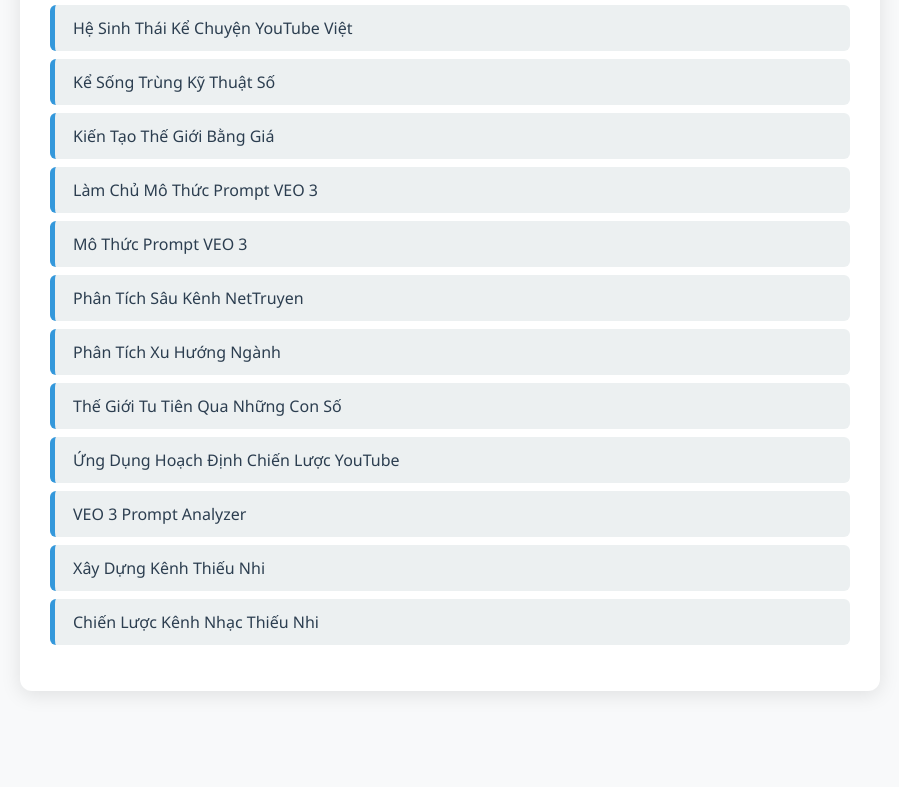
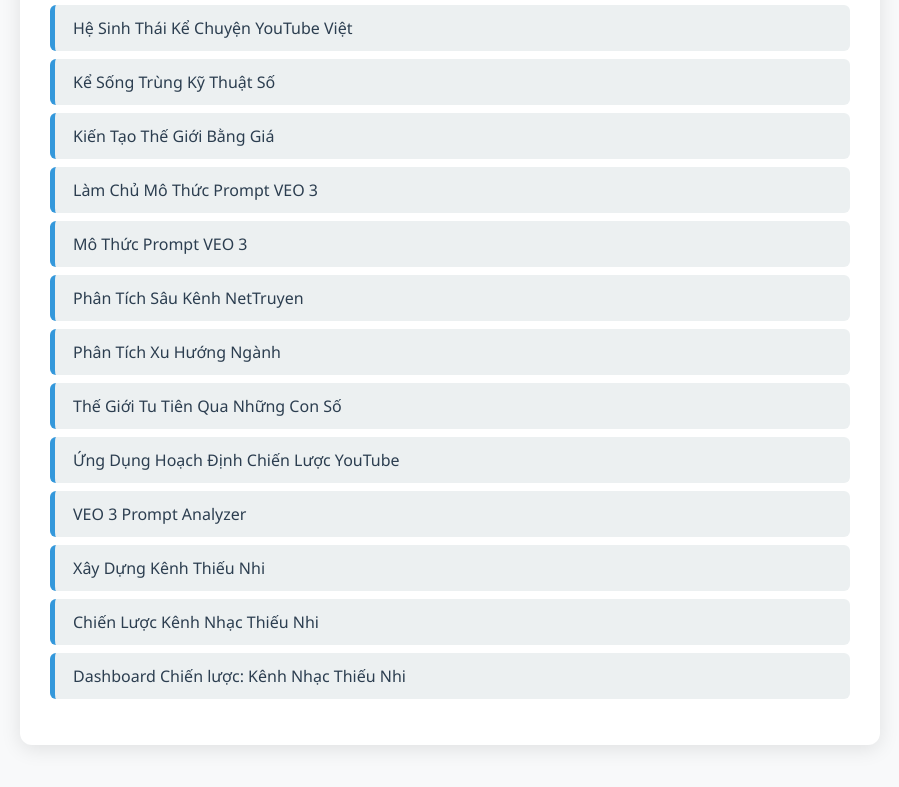
Before and after one commit to kaivnit/me, a plain HTML site: page general.html in a window 1280 px wide. Shown: the part 537-1324 px from the top of the page, without its empty margins (190-1089 px from the left). Before the commit the page ends 1276 px from the top, so only its background shows below. Drawn offline with Linux system fonts and the light colour scheme.

Commit message:
Update general.html

```diff
--- a/general.html
+++ b/general.html
@@ -70,6 +70,7 @@
             <li><a href="veo-3-prompt-analyzer.html">VEO 3 Prompt Analyzer</a></li>
             <li><a href="xay-dung-kenh-ke-chuyen-thieu-nhi.html">Xây Dựng Kênh Thiếu Nhi</a></li>
             <li><a href="chien-luoc-kenh-nhac-thieu-nhi.html">Chiến Lược Kênh Nhạc Thiếu Nhi</a></li>
+            <li><a href="dashboard-chien-luoc-kenh-nhac-thieu-nhi.html">Dashboard Chiến lược: Kênh Nhạc Thiếu Nhi</a></li>
         </ul>
     </div>
 </body>
```
